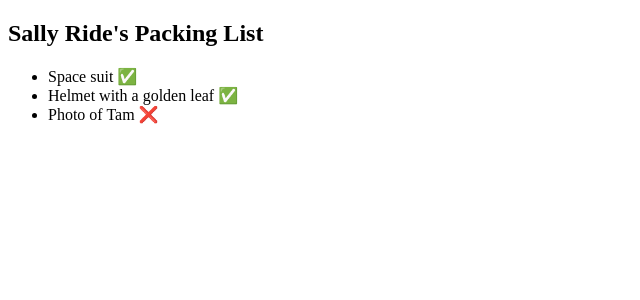
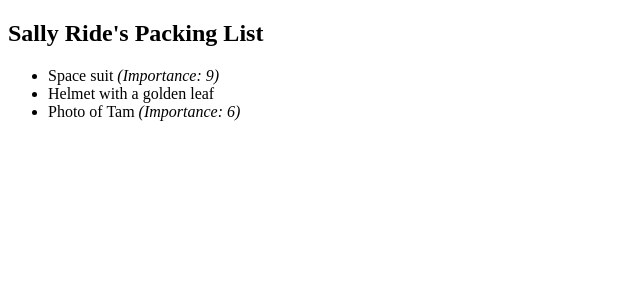
Before and after one commit to NgirfanulMangali/Learn-React, a React (Vite) app: page / in a window 1280 px wide. Shown: the top 300 px of the page, without its empty margins (0-640 px from the left). Built offline with nearby package versions, Linux system fonts and the light colour scheme.

Commit message:
show the item importance with &&

```diff
--- a/src/App.jsx
+++ b/src/App.jsx
@@ -1,7 +1,11 @@
-function Item({ name, isPacked }) {
+function Item({ name, importance }) {
   return (
     <li className="item">
-      {name} {isPacked ? '✅' : '❌'}
+      {name}
+      {importance > 0 && ' '}
+      {importance > 0 &&
+        <i>(Importance: {importance})</i>
+      }
     </li>
   );
 }
@@ -12,15 +16,15 @@
       <h1>Sally Ride's Packing List</h1>
       <ul>
         <Item
-          isPacked={true}
+          importance={9}
           name="Space suit"
         />
         <Item
-          isPacked={true}
+          importance={0}
           name="Helmet with a golden leaf"
         />
         <Item
-          isPacked={false}
+          importance={6}
           name="Photo of Tam"
         />
       </ul>
```
